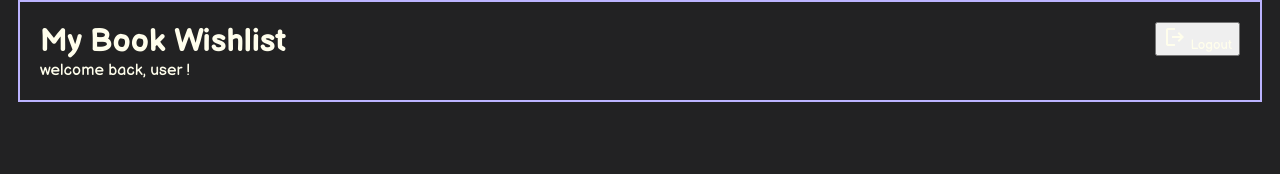
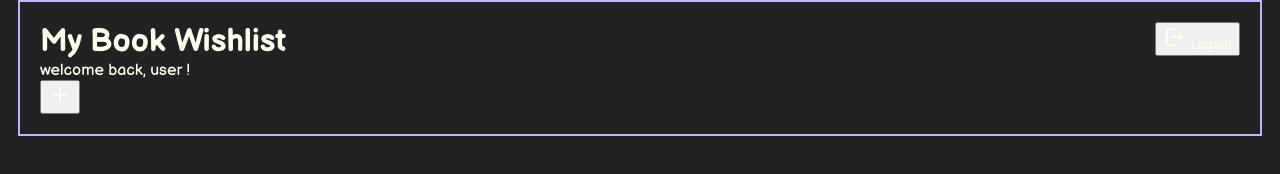
Before and after one commit to BuhleMtshali/software-engineering-mini-projects, a plain HTML site: page month-1-js-tools/Day-13-local-storage/booklist.html in a window 1280 px wide. Drawn offline with nearby package versions, Linux system fonts and the light colour scheme.

Commit message:
updated thebooklist

```diff
--- a/month-1-js-tools/Day-13-local-storage/booklist.html
+++ b/month-1-js-tools/Day-13-local-storage/booklist.html
@@ -23,6 +23,11 @@
         </div>
     </div>
     <!-- END OF TOP BAR -->
+    <div class="mid-btn">
+        <button>
+        <span class="material-symbols-outlined">add</span>
+        </button>
+    </div>
 </div>
 </body>
 </html>
```
